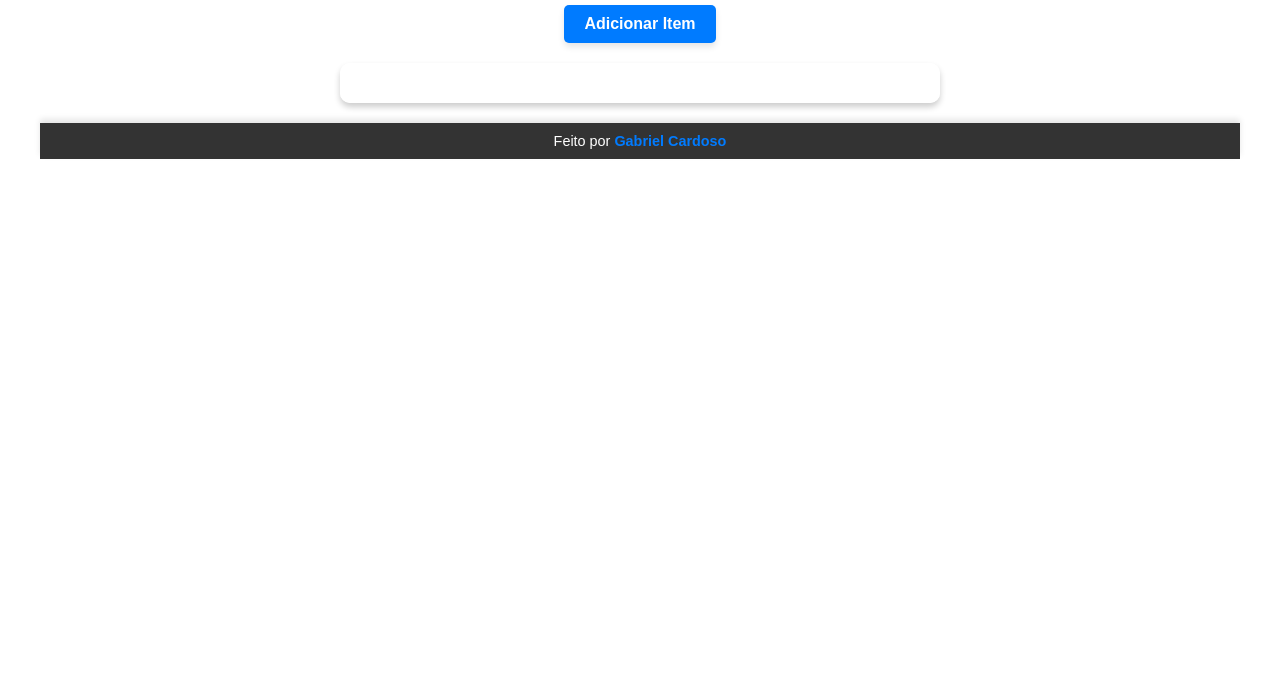
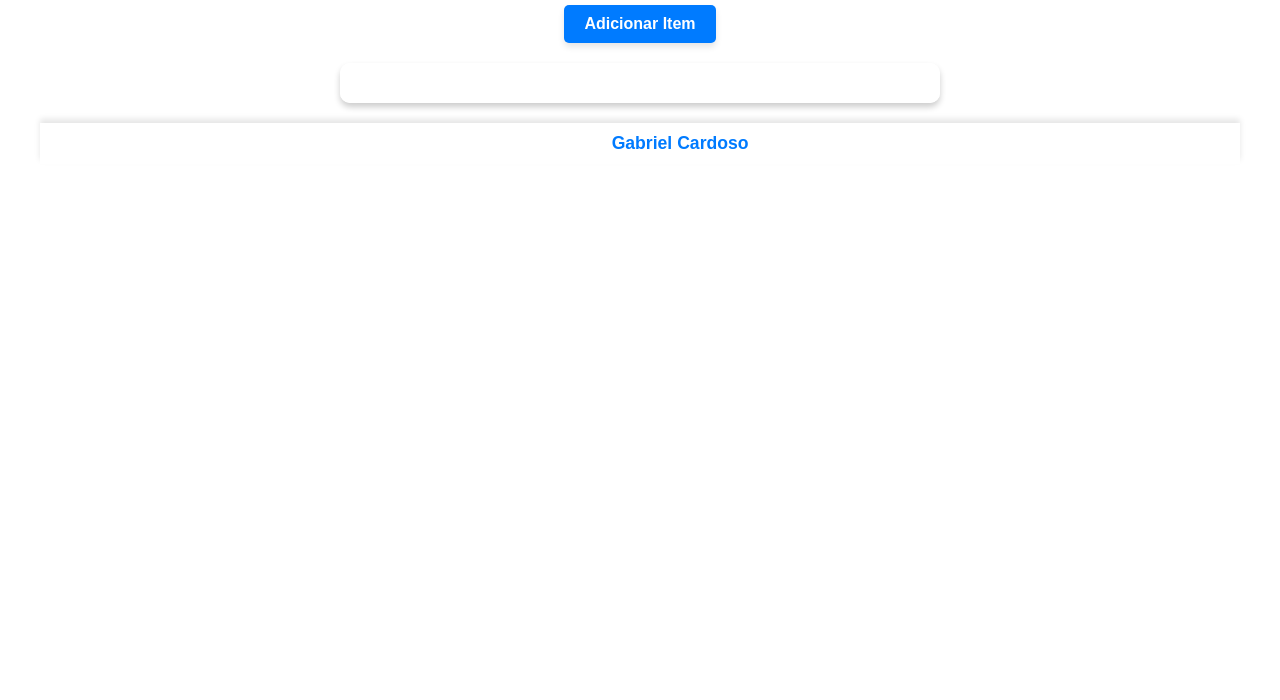
Before and after one commit to gabrielpoukas/Teste-Lista-Compras, a plain HTML site: page index.html in a window 1280 px wide. Shown: the part 100-800 px from the top of the page. Drawn offline with Linux system fonts and the light colour scheme.

Commit message:
Update style.css

```diff
--- a/style.css
+++ b/style.css
@@ -109,10 +109,11 @@ footer {
     text-align: center;
     margin-top: 20px;
     padding: 10px 0;
-    background-color: rgba(0, 0, 0, 0.8);
     color: #ffffff;
-    font-size: 0.9rem;
+    font-size: 1.1rem;
     box-shadow: 0 -4px 6px rgba(0, 0, 0, 0.1);
+    font-weight: bold;
+
 }
 
 footer a {
@@ -124,4 +125,5 @@ footer a {
 footer a:hover {
     color: #0056b3;
     text-decoration: underline;
+
 }
```
